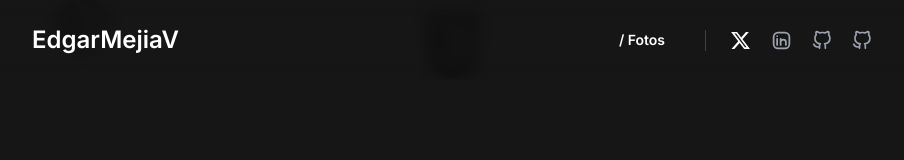
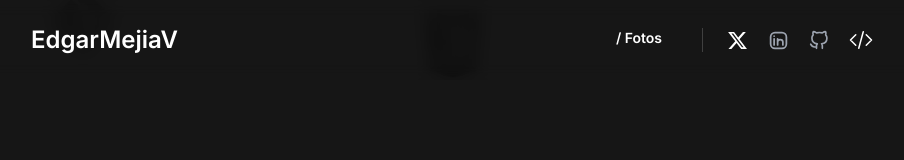
Before and after one commit to Edgarmejiav/edgarmejiav-web, a Next.js app: page / in a window 1280 px wide. Shown: the top 160 px of the page, without its empty margins (188-1092 px from the left). Built offline with nearby package versions, Linux system fonts and the light colour scheme.

Commit message:
refactor: refactor icons IconLinkArrow and IconsCode

```diff
--- a/app/components/SocialIcons.jsx
+++ b/app/components/SocialIcons.jsx
@@ -2,6 +2,7 @@ import Link from "next/link";
 import {IconGithub} from "@/app/components/icons/IconGithub";
 import {IconLinkedin} from "@/app/components/icons/IconLinkedin";
 import {IconX} from "@/app/components/icons/IconX";
+import {IconsCode} from "@/app/components/icons/IconsCode";
 
 export const SocialIcons = () => {
     return <div
@@ -18,7 +19,7 @@ export const SocialIcons = () => {
 
         </Link>
         <Link href="https://github.com/Edgarmejiav/edgarmejiav-web" target="_blank" aria-label="link to github">
-            <IconGithub />
+            <IconsCode />
         </Link>
 
     </div>
--- a/app/components/apps/Card.jsx
+++ b/app/components/apps/Card.jsx
@@ -1,4 +1,6 @@
 import Link from "next/link";
+import {IconsCode} from "@/app/components/icons/IconsCode";
+import {IconLinkArrow} from "@/app/components/icons/IconLinkArrow";
 
 
 export const Card = ({title, description, link, stack, github}) => {
@@ -8,27 +10,15 @@ export const Card = ({title, description, link, stack, github}) => {
                 className="text-white flex  items-center  border border-neutral-800 rounded-lg  p-5  ">
                 <div className="flex flex-col gap-5">
                     <div className="flex items-center gap-4">
-
                         <h2 className="text-2xl font-bold ">{title} </h2>
                         <div className="flex self-start gap-4  ">
                             <Link href={link} target="_blank">
-                                <svg xmlns="http://www.w3.org/2000/svg" fill="none" viewBox="0 0 24 24"
-                                     strokeWidth="1.5"
-                                     stroke="currentColor" className="w-6 h-6">
-                                    <path strokeLinecap="round" strokeLinejoin="round"
-                                          d="M13.5 6H5.25A2.25 2.25 0 003 8.25v10.5A2.25 2.25 0 005.25 21h10.5A2.25 2.25 0 0018 18.75V10.5m-10.5 6L21 3m0 0h-5.25M21 3v5.25"/>
-                                </svg>
+                                <IconLinkArrow/>
                             </Link>
                             {github && <Link href={github} target="_blank">
 
-                                <svg xmlns="http://www.w3.org/2000/svg" fill="none" viewBox="0 0 24 24"
-                                     strokeWidth="1.5"
-                                     stroke="currentColor" className="w-6 h-6">
-                                    <path strokeLinecap="round" strokeLinejoin="round"
-                                          d="M17.25 6.75L22.5 12l-5.25 5.25m-10.5 0L1.5 12l5.25-5.25m7.5-3l-4.5 16.5"/>
-                                </svg>
+                                <IconsCode/>
                             </Link>}
-
                         </div>
                     </div>
                     <p className="text-xl text-gray-400">{description}</p>
--- /dev/null
+++ b/app/components/icons/IconLinkArrow.js
@@ -0,0 +1,8 @@
+export const IconLinkArrow = ()=> {
+    return <svg xmlns="http://www.w3.org/2000/svg" fill="none" viewBox="0 0 24 24"
+                strokeWidth="1.5"
+                stroke="currentColor" className="w-6 h-6">
+        <path strokeLinecap="round" strokeLinejoin="round"
+              d="M13.5 6H5.25A2.25 2.25 0 003 8.25v10.5A2.25 2.25 0 005.25 21h10.5A2.25 2.25 0 0018 18.75V10.5m-10.5 6L21 3m0 0h-5.25M21 3v5.25"/>
+    </svg>
+}
--- /dev/null
+++ b/app/components/icons/IconsCode.js
@@ -0,0 +1,8 @@
+export const IconsCode = ()=> {
+    return <svg xmlns="http://www.w3.org/2000/svg" fill="none" viewBox="0 0 24 24"
+                strokeWidth="1.5"
+                stroke="currentColor" className="w-6 h-6">
+        <path strokeLinecap="round" strokeLinejoin="round"
+              d="M17.25 6.75L22.5 12l-5.25 5.25m-10.5 0L1.5 12l5.25-5.25m7.5-3l-4.5 16.5"/>
+    </svg>
+}
```
